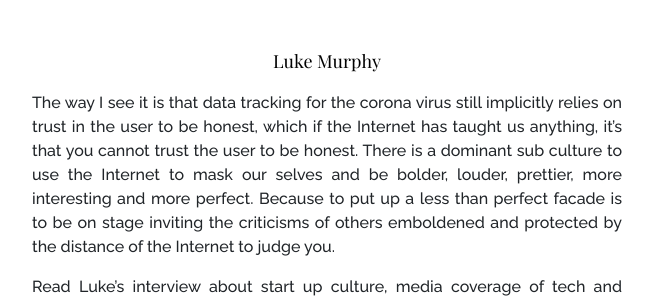
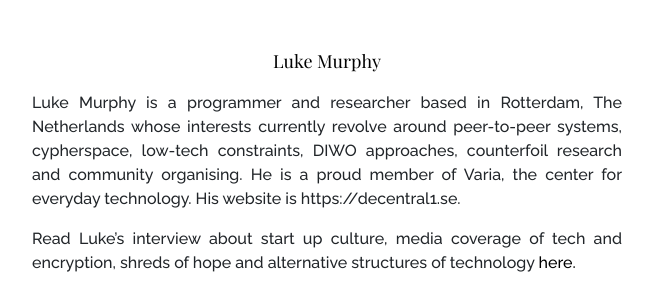
Before and after one commit to alicestrt/framesofreference, a Vue app: page /voices in a window 1280 px wide. Shown: the part 1957-2259 px from the top of the page, without its empty margins (313-966 px from the left). Built offline with nearby package versions, Linux system fonts and the light colour scheme; grey boxes are pictures that could not be loaded.

Commit message:
added bio

```diff
--- a/src/components/VoicesPage.vue
+++ b/src/components/VoicesPage.vue
@@ -146,7 +146,7 @@ a:hover {
 
         <b-col md="6" offset-md="3">
           <a href="/LukeMurphy">  <p class="name">Luke Murphy</p> </a>
-              <p>The way I see it is that data tracking for the corona virus still implicitly relies on trust in the user to be honest, which if the Internet has taught us anything, it’s that you cannot trust the user to be honest. There is a dominant sub culture to use the Internet to mask our selves and be bolder, louder, prettier, more interesting and more perfect. Because to put up a less than perfect facade is to be on stage inviting the criticisms of others emboldened and protected by the distance of the Internet to judge you. </p>
+              <p>Luke Murphy is a programmer and researcher based in Rotterdam, The Netherlands whose interests currently revolve around peer-to-peer systems, cypherspace, low-tech constraints, DIWO approaches, counterfoil research and community organising. He is a proud member of Varia, the center for everyday technology. His website is https://decentral1.se.</p>
 
             <p> Read Luke’s interview about start up culture, media coverage of tech and encryption, shreds of hope and alternative structures of technology<a href="/LukeMurphy"> here.</a></p>
         </b-col>
```
